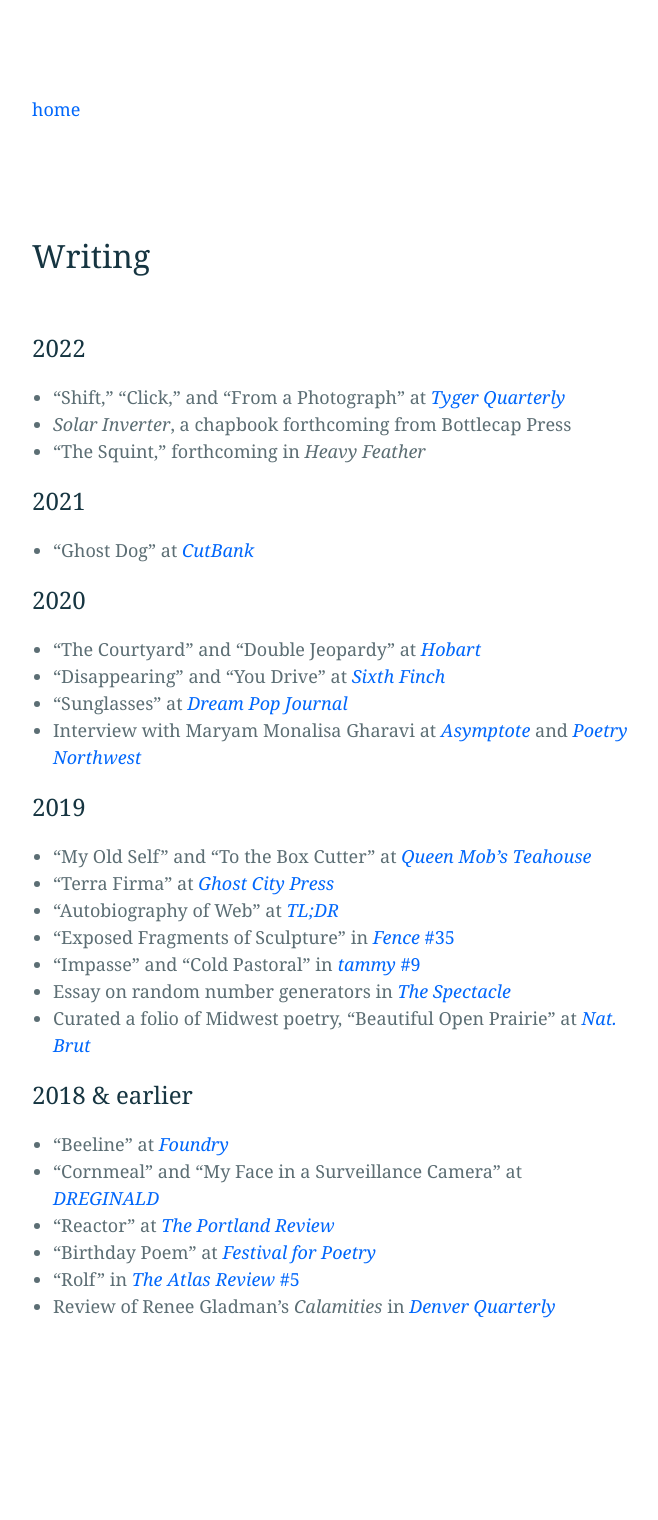
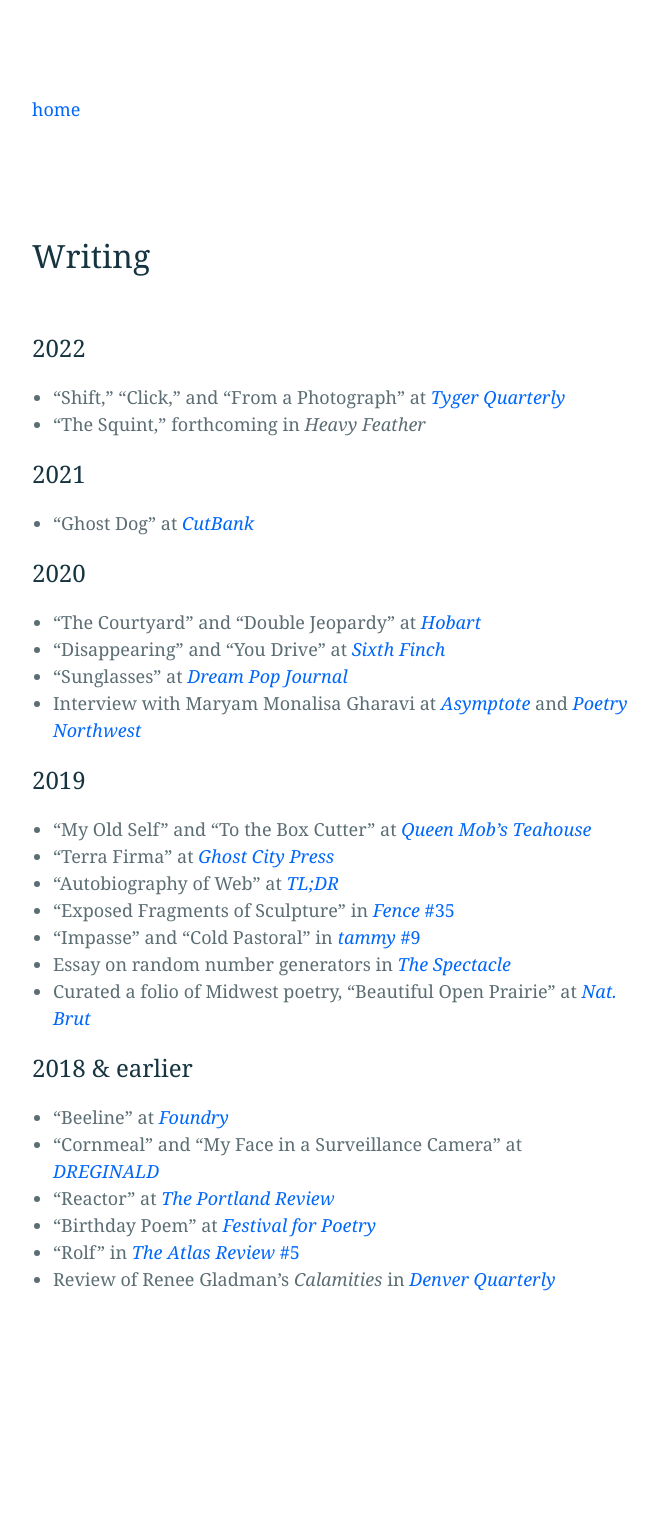
Before and after one commit to bliss-st/ss-website, a Jekyll site: the page built from mywork.md, in a window 1280 px wide. Shown: the whole page, without its empty margins (308-966 px from the left). Built offline with Jekyll 4.4.1, drawn with Linux system fonts in a browser that asks for light colours; after the commit the page ends 1493 px from its top, so only the background shows below that.

Commit message:
Update mywork.md

```diff
--- a/mywork.md
+++ b/mywork.md
@@ -6,7 +6,6 @@
 
 ## 2022
 * "Shift," "Click," and "From a Photograph" at <em><a href="https://tygerquarterly.com/Serena-Solin">Tyger Quarterly</a></em>
-* <em>Solar Inverter</em>, a chapbook forthcoming from Bottlecap Press
 * "The Squint," forthcoming in <em>Heavy Feather</em>
 <br>
 
```
